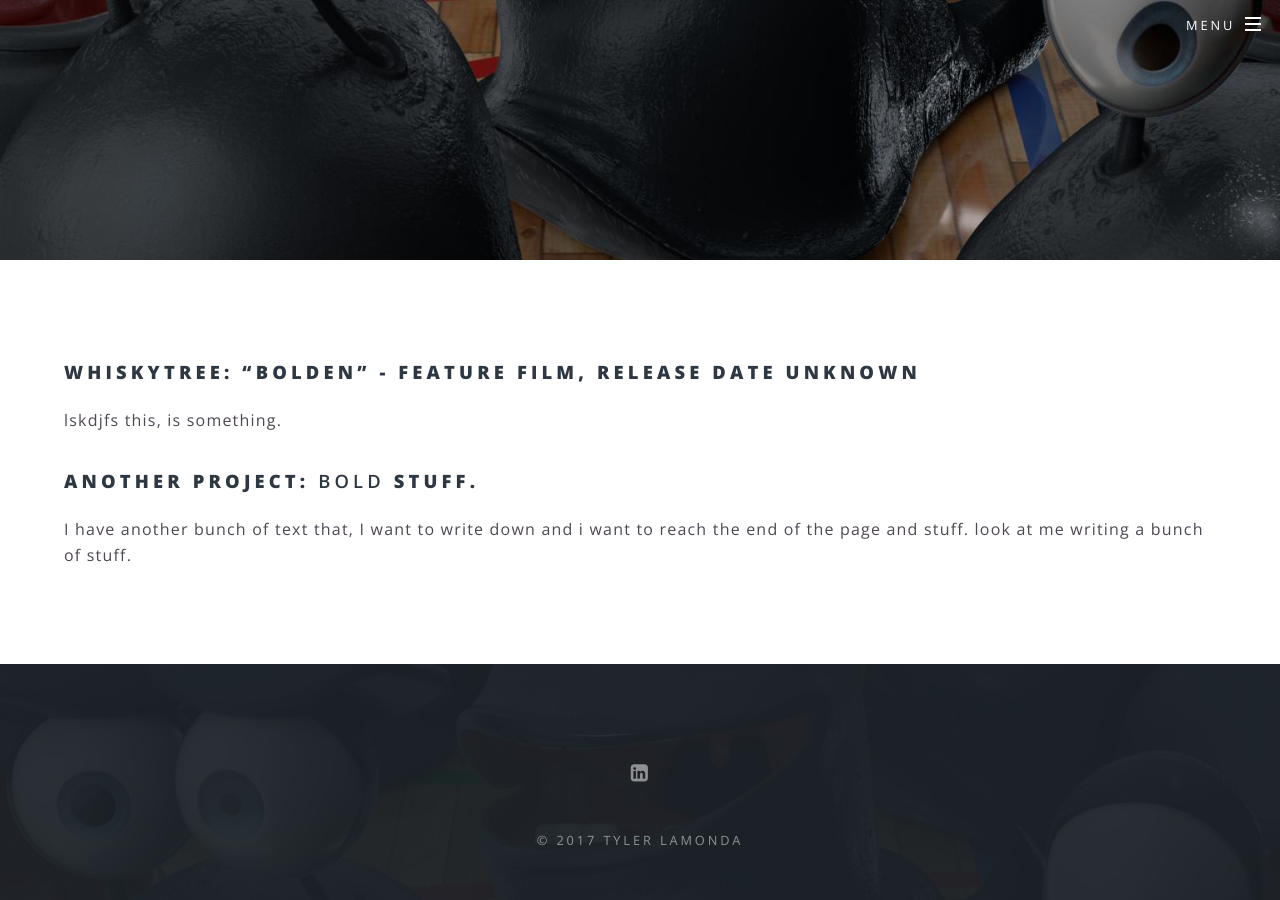
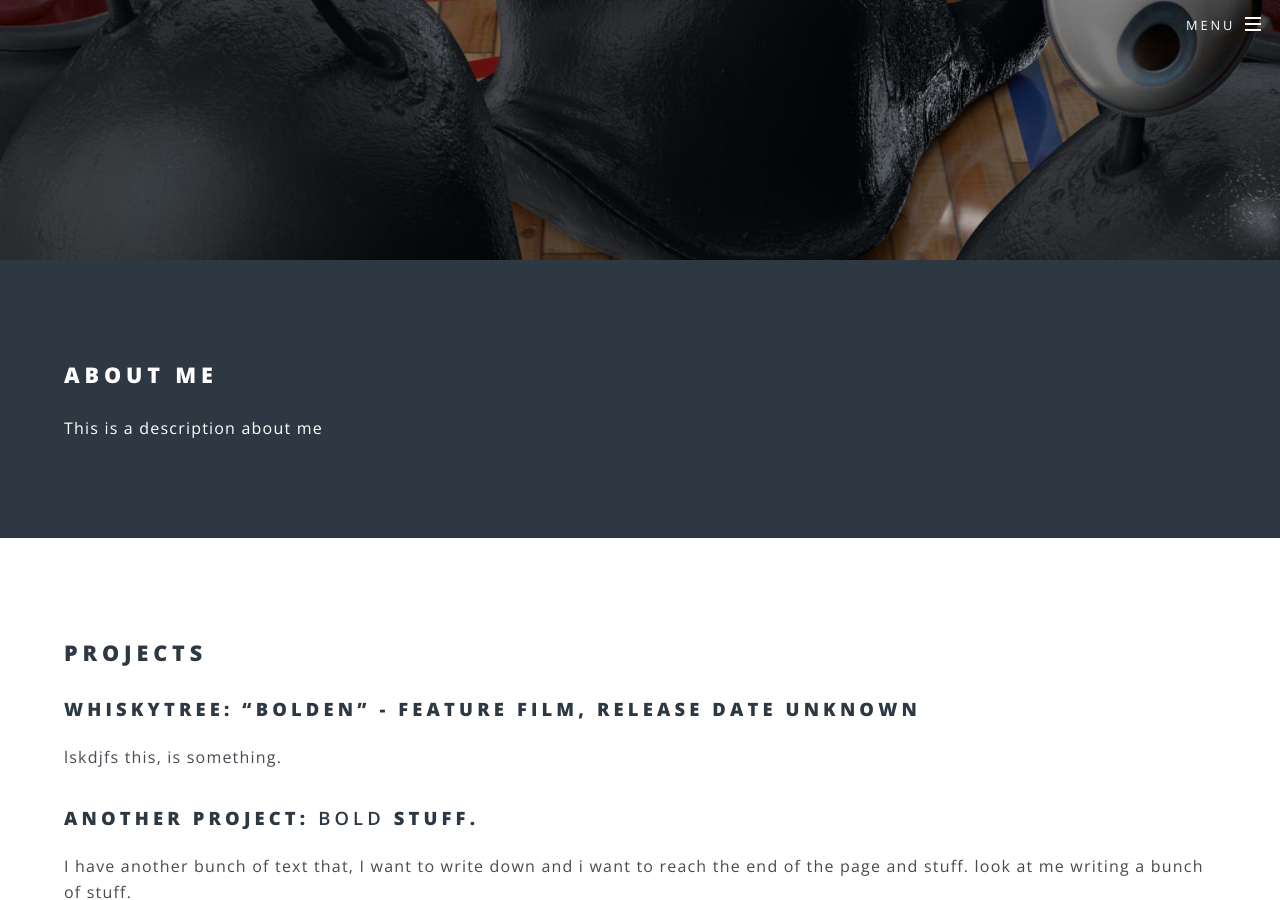
Before and after one commit to tylerlamonda/website_3, a Jekyll site: the page built from about.html, in a window 1280 px wide and 900 px high, scrolled down 640 px. Built offline with Jekyll 4.4.1, drawn with Linux system fonts in a browser that asks for light colours; some of the changed text lies outside the part shown.

Commit message:
Adding about me page.

```diff
--- a/_includes/portfolio_grid.html
+++ b/_includes/portfolio_grid.html
@@ -3,7 +3,7 @@
 <div class="box alt">
   <div class="row uniform 50%">
     {% for post in site.posts %}
-        <dic class="4u"><span class="image fit"><a href="{{ site.baseurl }}{{ post.url }}"><img src="/images/{{ post.name }}/{{ post.img }}" alt="{{ post.alt }}"/></a></span></dic>
+        <div class="4u"><span class="image fit"><a href="{{ site.baseurl }}{{ post.url }}"><img src="/images/{{ post.name }}/{{ post.img }}" alt="{{ post.alt }}"/></a></span></div>
     {% endfor %}
   </div>
 </div>
--- a/about.html
+++ b/about.html
@@ -1,6 +1,8 @@
 ---
 layout: landing
 title: About Me
+name_var: about_me
+about_me: "This is a description about me"
 projects: [
   {
     title: "### Whiskytree: \"Bolden\" - Feature Film, Release Date Unknown",
@@ -11,6 +13,18 @@ projects: [
     description: "I have another bunch of text that, I want to write down and i want to reach the end of the page and stuff. look at me writing a bunch of stuff."
   }
 ]
+skils: "This is a descroption about my skills."
+software: [
+  3dsmax.png,
+  Mari-logo - Copy.png,
+  arnold.png,
+  softimage.png,
+  terragen.png,
+  unity.png,
+  unreal.png
+]
+education: [
+]
 ---
 <section id="banner">
   <div class="inner">
@@ -18,11 +32,63 @@ projects: [
   </div>
 </section>
 
-<section id="one" class="wrapper style5">
+<section id="one" class="wrapper style2">
   <div class="inner">
+    <h2>About Me</h2>
+    {{ page.about_me | markdownify }}
+  </div>
+</section>
+
+<section id="two" class="wrapper style5">
+  <div class="inner">
+    <h2>Projects</h2>
     {% for project in page.projects %}
       {{ project.title | markdownify }}
       {{ project.description | markdownify }}
     {% endfor %}
   </div>
 </section>
+
+<section id="three" class="wrapper style2">
+  <div class="inner">
+    <h2>Skills</h2>
+    {{ page.skills | markdownify }}
+  </div>
+</section>
+
+<section id="four" class="wrapper style2">
+  <div class="inner">
+    <h2>Software</h2>
+    <div class="box alt">
+      <div class="row uniform 50%">
+        {% for image in page.software %}
+        <div class="3u">
+          <span class="image software">
+            <img src="/images/{{ page.name_var }}/{{ image }}" alt=""/>
+          </span>
+        </div>
+        {% endfor %}
+      </div>
+    </div>
+  </div>
+</section>
+
+<section id="fout" class="wrapper style5">
+  <div class="inner">
+    <h2>Education</h2>
+    <div class="box alt">
+      <div class="row uniform 50%">
+        <div class="6u">
+          <span class="image education">
+            <img src="/images/{{ page.name_var }}/utah.png" alt=""/>
+          </span>
+        </div>
+        <div class="6u">
+          <span class="image education">
+            <img src="/images/{{ page.name_var }}/royal college of art.png" alt=""/>
+          </span>
+        </div>
+      </div>
+    </div>
+  </div>
+</section>
--- a/css/main.scss
+++ b/css/main.scss
@@ -584,6 +584,33 @@ $baseurl: '{{ site.baseurl }}/images';
 
 			img {
 				width: 100%;
+			}
+		}
+		&.software {
+			display: block;
+			margin: 0 0 _size(element-margin) 0;
+			/*margin: auto;*/
+			width: 100%;
+
+			img {
+				display: block;
+				margin-left: auto;
+				margin-right: auto;
+				width: auto;
+				height: 100px;
+			}
+		}
+		&.education {
+			display: block;
+			margin: 0 0 _size(element-margin) 0;
+			width: 100%;
+
+			img {
+				display: block;
+				margin-left: auto;
+				margin-right: auto;
+				width: 80%;
+				/*height: 20%;*/
 			}
 		}
 	}
```
